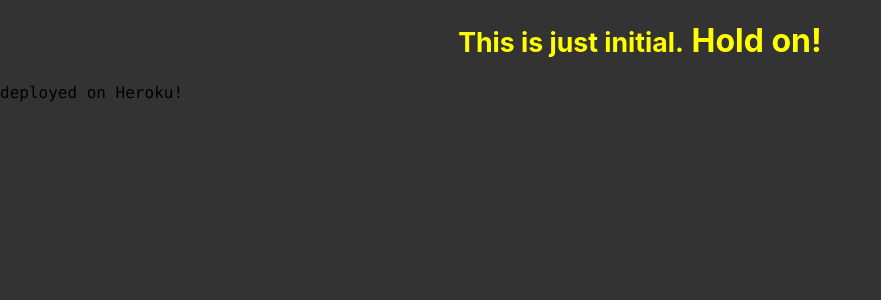
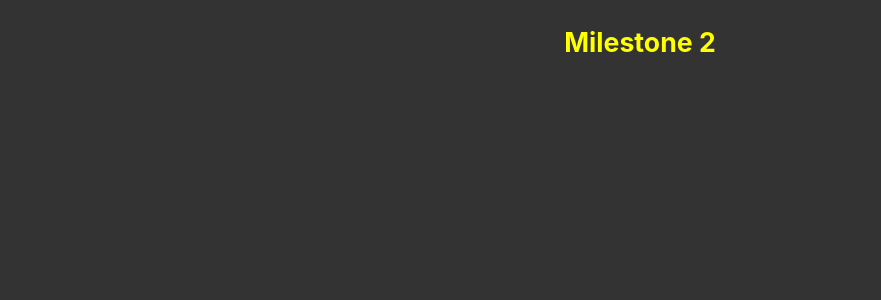
Before and after one commit to MahmoudBakr23/Calculator, a React (Create React App) app: page / in a window 1280 px wide. Shown: the top 300 px of the page, without its empty margins (0-881 px from the left). Built offline with nearby package versions, Linux system fonts and the light colour scheme.

Commit message:
init milestone v2

```diff
--- a/src/App.js
+++ b/src/App.js
@@ -4,11 +4,8 @@ function App() {
   return (
     <div className="App">
       <h1 className="header">
-        <small>This is just initial.</small>
-        {' '}
-        Hold on!
+        <small>Milestone 2</small>
       </h1>
-      <code>deployed on Heroku!</code>
     </div>
   );
 }
```
Also changed, not shown: public/manifest.json.
